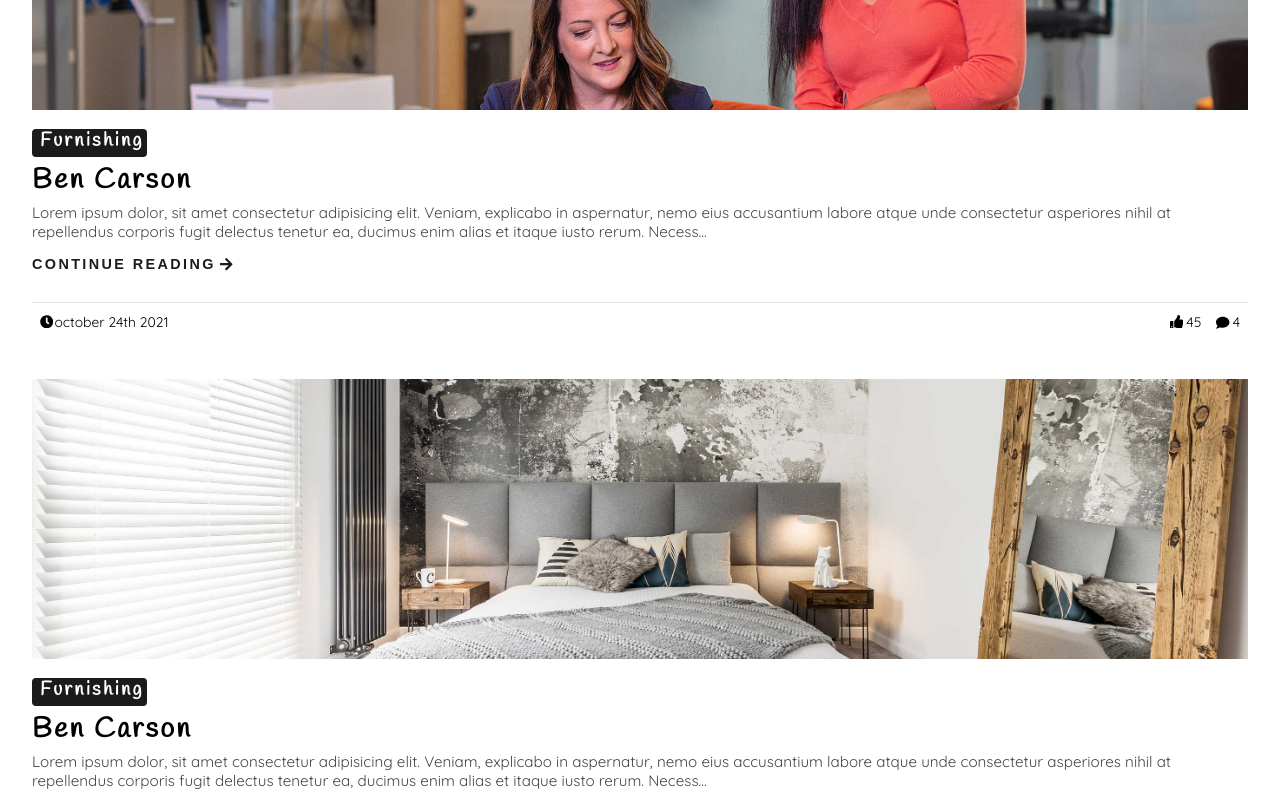
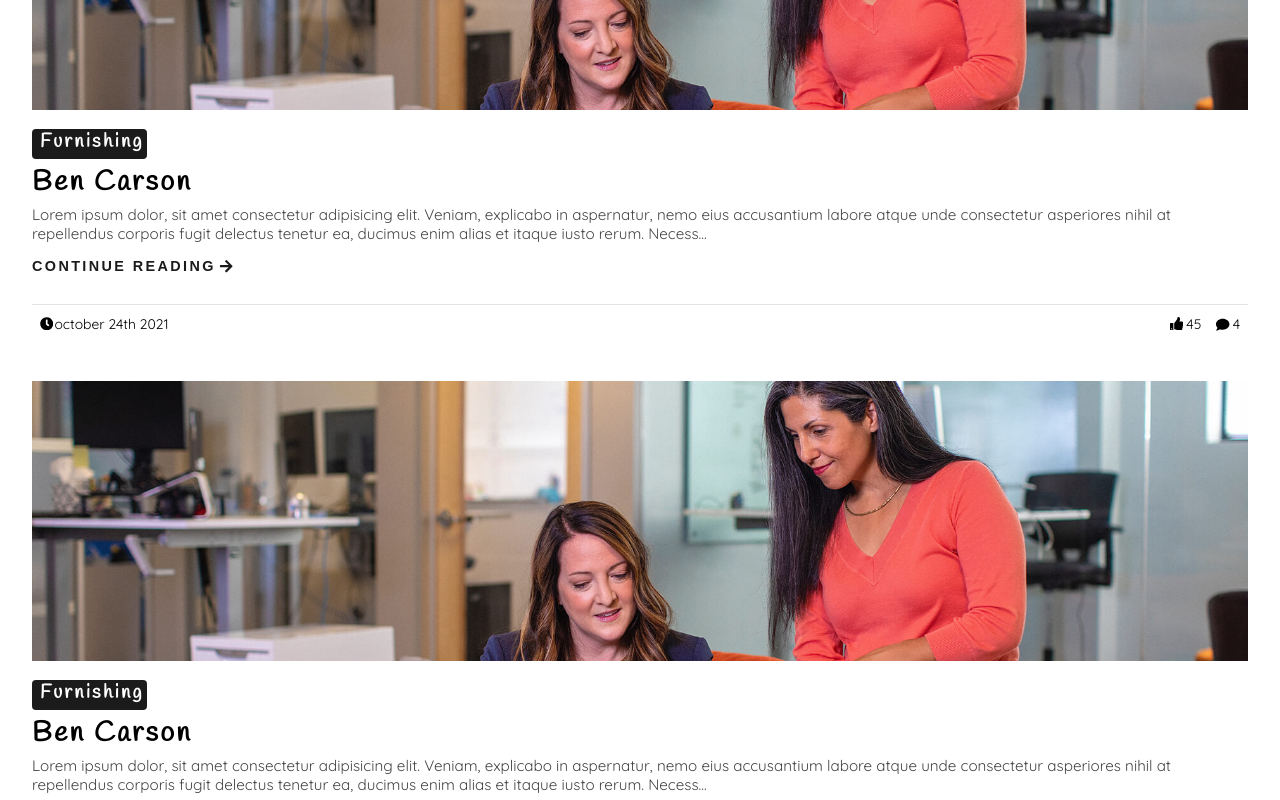
Before and after one commit to Dasiloy/company, a React (Create React App) app: page / in a window 1280 px wide. Shown: the part 1000-1800 px from the top of the page. Built offline with nearby package versions, Linux system fonts and the light colour scheme.

Commit message:
fixing images

```diff
--- a/src/componenets/Atoms/HomeSingleBlog/HomeSingleBlog.css
+++ b/src/componenets/Atoms/HomeSingleBlog/HomeSingleBlog.css
@@ -62,8 +62,8 @@
   border-radius: var(--radius);
   width: 115px;
   padding-left: 8px;
-  padding-top: 3px;
-  padding-bottom: 6px;
+  padding-top: 4px;
+  padding-bottom: 7px;
   margin-bottom: 10px;
 }
 .blog-author {
--- a/src/componenets/Atoms/HomeSingleBlog/HomeSingleBlog.js
+++ b/src/componenets/Atoms/HomeSingleBlog/HomeSingleBlog.js
@@ -21,7 +21,7 @@ const HomeSingleBlog = ({
   return (
     <article className='single-blog'>
       <img
-        src={image_url}
+        src='./images/hero-bg.jpg'
         alt='blog'
         className='blog-image'
       />
```
